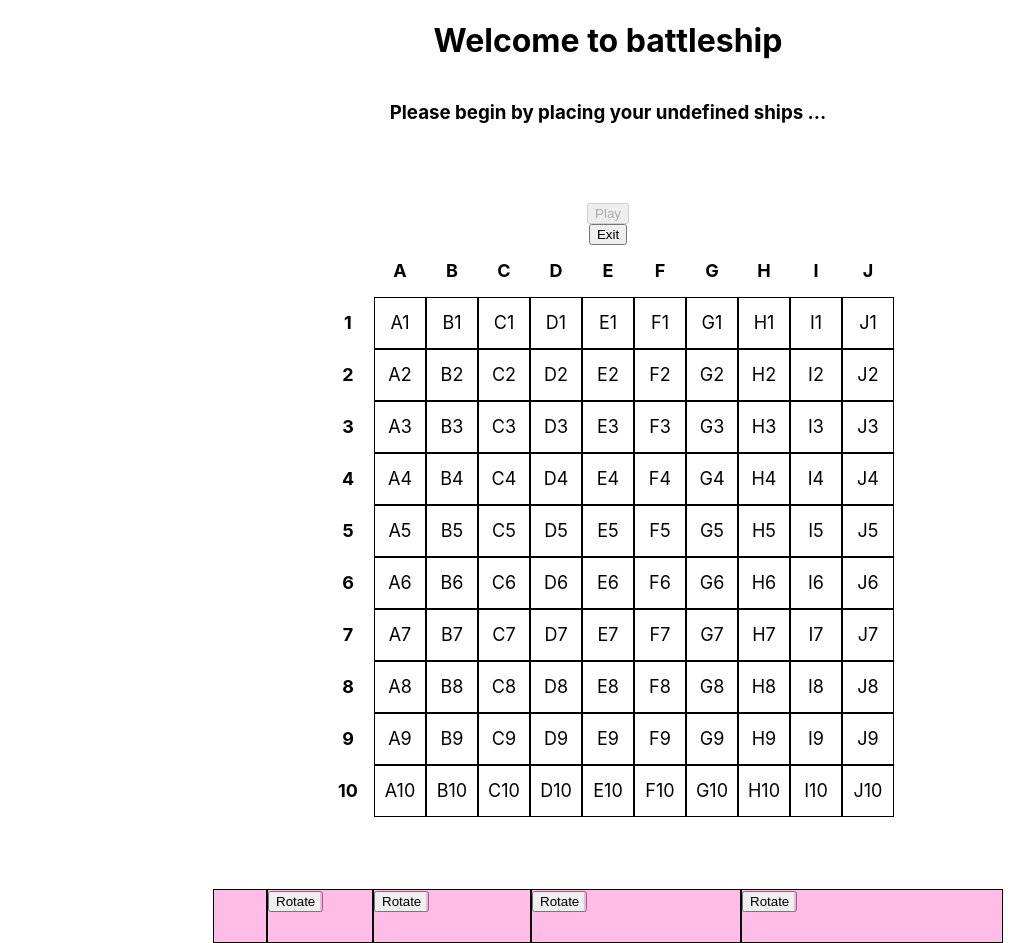
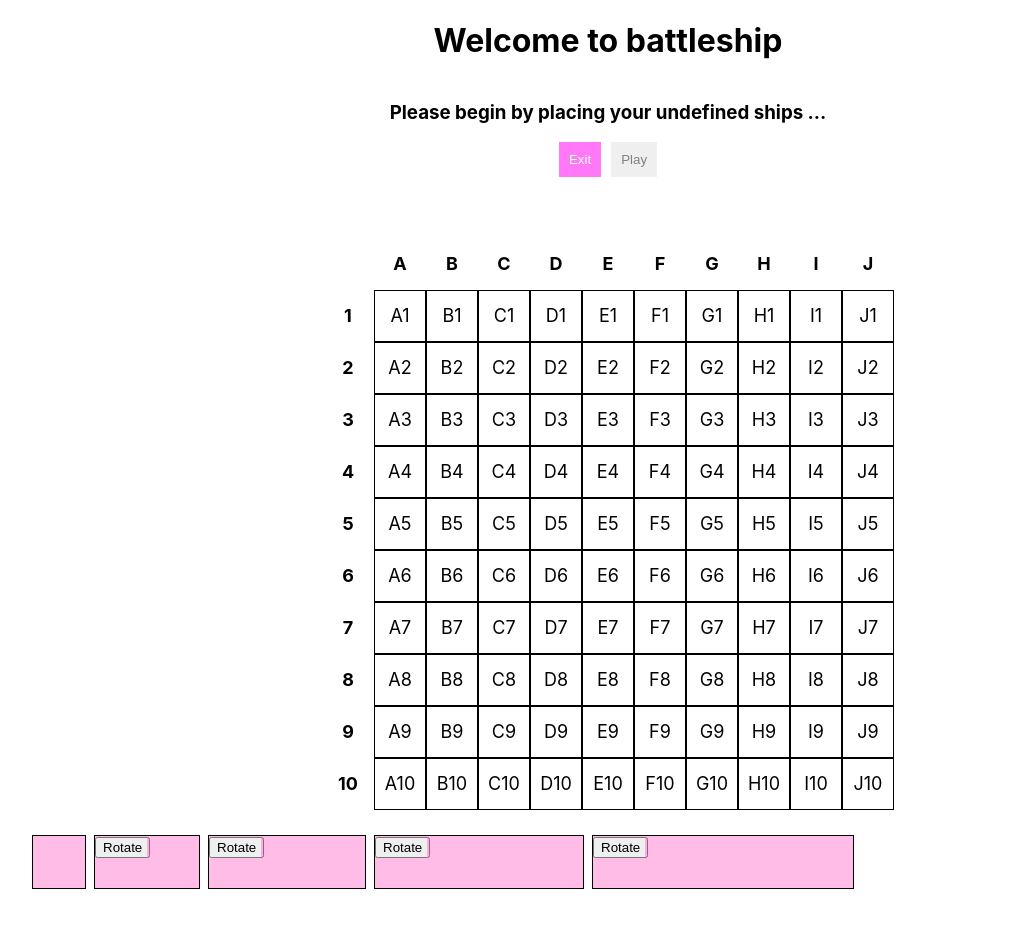
Before and after one commit to morriswa/cmx-battleship, an Angular app: page /play in a window 1280 px wide. Shown: the whole page, without its empty margins (32-1066 px from the left). After the commit the page ends 892 px from the top, so only its background shows below. Built offline with nearby package versions, Linux system fonts and the light colour scheme; sample sign-in values are in the browser's storage.

Commit message:
clean ship component, do proper spacing for ship docks

```diff
--- a/src/app/components/game-ship/game-ship.component.html
+++ b/src/app/components/game-ship/draggable/game-ship-draggable.component.html
@@ -1,12 +1,5 @@
 
 @if (display()) {
-  <!-- build dock -->
-  <div class="flex-row">
-    @for (shipSection of ['1','2','3','4','5'].slice(0, shipLength); track shipSection;) {
-        <div class="game-ship-initial-location-placeholder"></div>
-    }
-  </div>
-
   <!-- build battleships -->
   <div [ngClass]="{'flex-row':isHorizontal()}" class="game-ship" #shipRef cdkDrag (cdkDragMoved)="handleDropEnd()">
     @for (shipSection of ['1','2','3','4','5'].slice(0, shipLength); track shipSection; let first = $first; let last = $last) {
--- /dev/null
+++ b/src/app/components/game-ship/draggable/game-ship-draggable.component.ts
@@ -0,0 +1,86 @@
+import {
+  Component,
+  ElementRef,
+  inject,
+  Input,
+  OnInit,
+  Renderer2,
+  signal,
+  ViewChild
+} from "@angular/core";
+import {CdkDrag} from "@angular/cdk/drag-drop";
+import {ShipDragAndDropService} from "../../../injectables/ship-drag-and-drop.service";
+import {NgClass} from "@angular/common";
+
+@Component({
+  selector: "app-game-ship-draggable",
+  templateUrl: "./game-ship-draggable.component.html",
+  styleUrl: "./game-ship-draggable.component.scss",
+  imports: [
+    CdkDrag,
+    NgClass
+  ],
+  standalone: true
+})
+export class GameShipDraggableComponent implements OnInit {
+
+  // io
+  @Input() shipLength!: number;
+
+  // services
+  private ships = inject(ShipDragAndDropService);
+  private renderer = inject(Renderer2);
+
+  // internal state
+  @ViewChild("shipRef") shipRef!: ElementRef;
+  protected display = signal(true);
+  protected isHorizontal = signal(true);
+  protected rotate() {
+    this.isHorizontal.update(bo=>!bo);
+    setTimeout(()=>this.handleDropEnd(), 100)
+  }
+
+
+  // lifecycle
+  ngOnInit() {
+    this.ships.event?.subscribe((e)=>{
+      if (e.type==="SUBMIT") {
+        this.display.set(false);
+      } else if (e.type==="RESET") {
+        this.display.set(true);
+      }
+    })
+  }
+
+  // internal state
+  protected handleDropEnd() {
+
+    this.ships.removeShip(this.shipLength)
+
+    const domRect = this.shipRef.nativeElement.getBoundingClientRect();
+
+    let coveredIds = this.ships.updateShipLocation(this.shipLength, {
+      xStart: domRect.x,
+      xEnd: domRect.x + domRect.width,
+      yStart: domRect.y,
+      yEnd: domRect.y + domRect.height
+    });
+
+    this.ships.setShipStatus(this.shipLength, coveredIds, this.handleDropEnd);
+
+    if (this.ships.duplicatePlacement) {
+      this.renderer.addClass(this.shipRef.nativeElement, 'game-ship-error')
+      this.ships.raiseError('Ships cannot go on top of each other');
+    }
+    else if (coveredIds.length === this.shipLength) {
+      this.renderer.removeClass(this.shipRef.nativeElement, 'game-ship-error')
+      this.ships.resetError();
+    }
+    else {
+      this.ships.removeShip(this.shipLength);
+      this.renderer.addClass(this.shipRef.nativeElement, 'game-ship-error')
+      this.ships.raiseError(`Ship 1x${this.shipLength} should cover ${this.shipLength} tiles. `);
+    }
+  }
+
+}
--- a/src/app/components/game-ship/game-ship.component.ts
+++ b/src/app/components/game-ship/game-ship.component.ts
@@ -1,86 +1,47 @@
 import {
+  AfterViewInit,
   Component,
   ElementRef,
   inject,
   Input,
-  OnInit,
+  numberAttribute,
   Renderer2,
-  signal,
   ViewChild
 } from "@angular/core";
-import {CdkDrag} from "@angular/cdk/drag-drop";
-import {ShipDragAndDropService} from "../../injectables/ship-drag-and-drop.service";
-import {NgClass} from "@angular/common";
+import {GameShipDraggableComponent} from "./draggable/game-ship-draggable.component";
+import {GameShipSpacerComponent} from "./spacer/game-ship-spacer.component";
 
 @Component({
   selector: "app-game-ship",
-  templateUrl: "./game-ship.component.html",
-  styleUrl: "./game-ship.component.scss",
+  template: `
+    <div class="flex-col" #containingColumn>
+      <app-game-ship-spacer [shipLength]="this.shipLength"/>
+      <app-game-ship-draggable #draggableComponent [shipLength]="this.shipLength"/>
+    </div>
+  `,
   imports: [
-    CdkDrag,
-    NgClass
+    GameShipDraggableComponent,
+    GameShipSpacerComponent,
   ],
   standalone: true
 })
-export class GameShipComponent implements OnInit {
+export class GameShipComponent implements AfterViewInit {
 
   // io
-  @Input() shipLength!: number;
+  @Input({transform: numberAttribute}) shipLength!: number;
 
   // services
-  private ships = inject(ShipDragAndDropService);
-  private renderer = inject(Renderer2);
+  renderer = inject(Renderer2);
 
   // internal state
-  @ViewChild("shipRef") shipRef!: ElementRef;
-  protected display = signal(true);
-  protected isHorizontal = signal(true);
-  protected rotate() {
-    this.isHorizontal.update(bo=>!bo);
-    setTimeout(()=>this.handleDropEnd(), 100)
-  }
-
+  @ViewChild("draggableComponent") draggableComponent!: GameShipDraggableComponent;
+  @ViewChild("containingColumn") containingColumn!: ElementRef;
 
   // lifecycle
-  ngOnInit() {
-    this.ships.event?.subscribe((e)=>{
-      if (e.type==="SUBMIT") {
-        this.display.set(false);
-      } else if (e.type==="RESET") {
-        this.display.set(true);
-      }
-    })
+  ngAfterViewInit() {
+    if (!(this.draggableComponent && this.containingColumn)) return;
+    const height = window.getComputedStyle(this.draggableComponent.shipRef.nativeElement).height;
+    const computedHeight = 10 + Number(height.substring(0, height.length - 2));
+    this.renderer.setStyle(this.containingColumn.nativeElement, 'height', computedHeight + 'px');
   }
-
-  // internal state
-  protected handleDropEnd() {
-
-    this.ships.removeShip(this.shipLength)
-
-    const domRect = this.shipRef.nativeElement.getBoundingClientRect();
-
-    let coveredIds = this.ships.updateShipLocation(this.shipLength, {
-      xStart: domRect.x,
-      xEnd: domRect.x + domRect.width,
-      yStart: domRect.y,
-      yEnd: domRect.y + domRect.height
-    });
-
-    this.ships.setShipStatus(this.shipLength, coveredIds, this.handleDropEnd);
-
-    if (this.ships.duplicatePlacement) {
-      this.renderer.addClass(this.shipRef.nativeElement, 'game-ship-error')
-      this.ships.raiseError('Ships cannot go on top of each other');
-    }
-    else if (coveredIds.length === this.shipLength) {
-      this.renderer.removeClass(this.shipRef.nativeElement, 'game-ship-error')
-      this.ships.resetError();
-    }
-    else {
-      this.ships.removeShip(this.shipLength);
-      this.renderer.addClass(this.shipRef.nativeElement, 'game-ship-error')
-      this.ships.raiseError(`Ship 1x${this.shipLength} should cover ${this.shipLength} tiles. `);
-    }
-  }
-
 }
--- /dev/null
+++ b/src/app/components/game-ship/spacer/game-ship-spacer.component.ts
@@ -0,0 +1,20 @@
+import {Component, Input} from "@angular/core";
+
+@Component({
+  selector: "app-game-ship-spacer",
+  template: `
+    <!-- build dock -->
+    <div class="flex-row">
+      <div style="width: 10px;"></div>
+      @for (shipSection of ['1','2','3','4','5'].slice(0, this.shipLength); track shipSection;) {
+        <div class="game-ship-initial-location-placeholder"></div>
+      }
+    </div>
+  `,
+  standalone: true
+})
+export class GameShipSpacerComponent {
+
+  // io
+  @Input() shipLength!: number;
+}
--- a/src/app/pages/play-game/play-game.component.html
+++ b/src/app/pages/play-game/play-game.component.html
@@ -1,7 +1,4 @@
 <div class="app-body" *ngIf="userSessions.sessionInfo() as session">
-  <div class="example-boundary">
-
-  </div>
 
   <h1>Welcome to battleship {{ session.player_name }}</h1>
     <h3>
@@ -10,23 +7,21 @@
       ...
     </h3>
 
-    @if (ships.error) {
-      <h3 class="error-text">{{ ships.error }}</h3>
-    } @else {
-      <h3>&nbsp;</h3>
-    }
+    <div class="flex-row col-gap-1">
+      <button class="game-button" (click)="handleExit()">Exit</button>
+      <button class="game-button" (click)="handleStartGame()" [disabled]="!shipSelection.readyToPlay">Play</button>
+    </div>
 
-    <button (click)="handleStartGame()" [disabled]="!ships.readyToPlay">Play</button>
-    <button (click)="handleExit()">Exit</button>
+    <h3 class="error-text">{{ shipSelection.error ?? '&nbsp;' }}</h3>
 
     <app-gameboard class="app-gameboard"></app-gameboard>
 
     <br>
 
-    @if (ships.displayReady) {
-      <div class="flex-wrap">
+    @if (shipSelection.displayReady) {
+      <div class="flex-wrap vw-90 mx-auto">
         @for (ship of [1,2,3,4,5].slice(0, $any(session.num_ships)); track ship) {
-          <app-game-ship [shipLength]="$any(ship)"></app-game-ship>
+          <app-game-ship [shipLength]="ship"/>
         }
       </div>
     }
--- a/src/app/pages/play-game/play-game.component.ts
+++ b/src/app/pages/play-game/play-game.component.ts
@@ -1,10 +1,12 @@
 import {Component, inject} from "@angular/core";
 import {GameboardComponent} from "../../components/gameboard/gameboard.component";
 import {UserSessionService} from "../../injectables/user-session.service";
-import {DecimalPipe, NgIf} from "@angular/common";
+import {DecimalPipe, NgIf, NgStyle, NgTemplateOutlet} from "@angular/common";
 import {Router} from "@angular/router";
+import {ShipDragAndDropService} from "../../injectables/ship-drag-and-drop.service";
+import {GameShipSpacerComponent} from "../../components/game-ship/spacer/game-ship-spacer.component";
+import {GameShipDraggableComponent} from "../../components/game-ship/draggable/game-ship-draggable.component";
 import {GameShipComponent} from "../../components/game-ship/game-ship.component";
-import {ShipDragAndDropService} from "../../injectables/ship-drag-and-drop.service";
 
 @Component({
   selector: "app-play-game",
@@ -14,6 +16,10 @@ import {ShipDragAndDropService} from "../../injectables/ship-drag-and-drop.servi
     GameboardComponent,
     DecimalPipe,
     NgIf,
+    GameShipDraggableComponent,
+    NgStyle,
+    NgTemplateOutlet,
+    GameShipSpacerComponent,
     GameShipComponent,
   ],
   standalone: true
@@ -24,20 +30,20 @@ export class PlayGameComponent {
   // services
   private router = inject(Router);
   protected userSessions = inject(UserSessionService);
-  protected ships = inject(ShipDragAndDropService);
+  protected shipSelection = inject(ShipDragAndDropService);
 
 
   // internal state
   async handleExit() {
-    this.ships.doneCloseDestroy();
+    this.shipSelection.doneCloseDestroy();
     await this.userSessions.endSession();
     this.router.navigate(['/'])
   }
 
   handleStartGame() {
-    for (const [shipNum, tiles] of this.ships.shipLocations) {
+    for (const [shipNum, tiles] of this.shipSelection.shipLocations) {
       console.log(`ship 1x${shipNum} covers ${tiles}`)
     }
-    this.ships.confirm();
+    this.shipSelection.confirm();
   }
 }
--- a/src/styles/cmx-theme.scss
+++ b/src/styles/cmx-theme.scss
@@ -7,6 +7,21 @@
 
 .bold-text {
   font-weight: $bold-font-weight;
+}
+
+.game-button {
+  padding: 10px;
+  background-color: $primary;
+  color: white;
+
+  border: none;
+  outline: none;
+
+  &:disabled {
+    //background-color: darken($primary, 5%);
+    background-color: $surface-color;
+    color: grey;
+  }
 }
 
 .game-tile {
@@ -28,11 +43,10 @@
 
 
 .game-ship {
-  z-index: 100;
-
   cursor: grab;
   user-select: none;
 
+  position: absolute;
   width: min-content;
 
   border: solid $game-tile-border-width $game-tile-border-color;
@@ -40,7 +54,7 @@
 
 .game-ship-initial-location-placeholder {
   background-color: $clear;
-  height: $game-tile-height + $game-tile-border-width + $game-tile-border-width;
+  height: 5px;
   width: $game-tile-width + $game-tile-border-width + $game-tile-border-width;
 }
 
--- a/src/styles/tools.scss
+++ b/src/styles/tools.scss
@@ -8,6 +8,10 @@
 .flex-col {
   display: flex;
   flex-direction: column;
+}
+
+.col-gap-1 {
+  column-gap: 10px;
 }
 
 .flex-wrap {
@@ -27,3 +31,12 @@
 .align-items-center {
   align-items: center;
 }
+
+.vw-90 {
+  width: 90vw;
+}
+
+.mx-auto {
+  margin-left: auto;
+  margin-right: auto;
+}
```
Also changed, not shown: src/app/components/game-ship/draggable/game-ship-draggable.component.scss (added).
